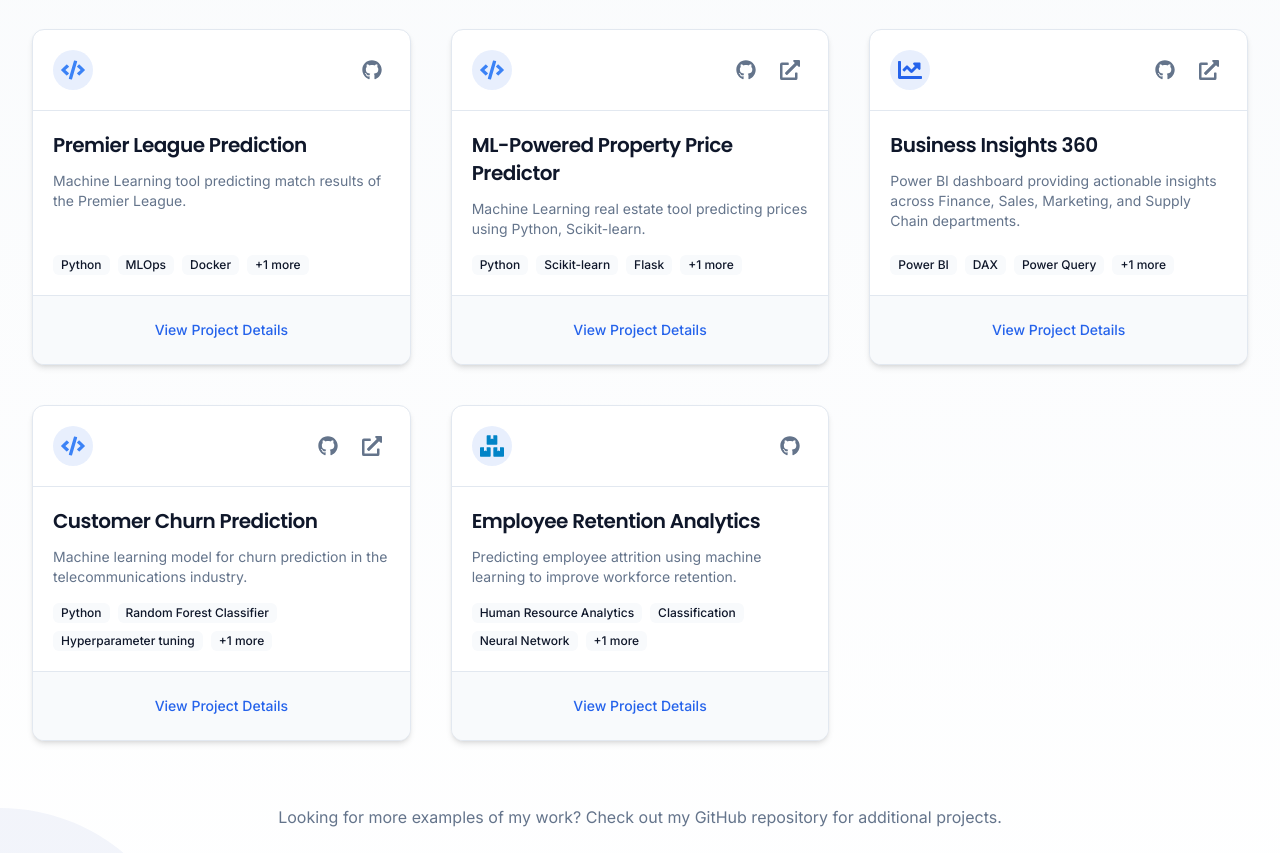
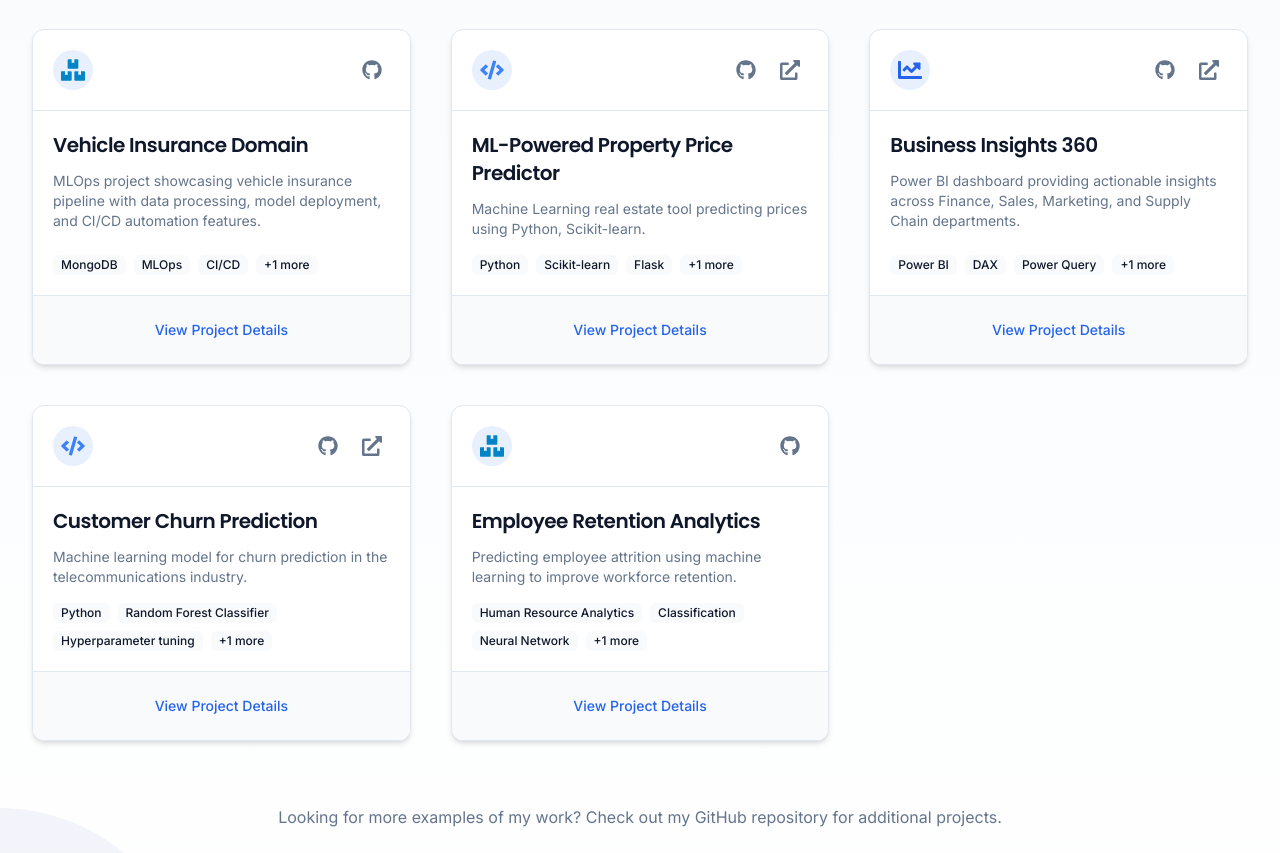
Before and after one commit to tirshiva/Analyst-Portfolio, a React (Vite) app: page / in a window 1280 px wide. Shown: the part 1220-2073 px from the top of the page. Built offline with nearby package versions, Linux system fonts and the light colour scheme.

Commit message:
Vehicle Insurance Project added

```diff
--- a/src/data/projects.js
+++ b/src/data/projects.js
@@ -12,10 +12,10 @@
 export const projects = [
   {
     id: 1,
-    title: "Premier League Prediction",
-    description: "Machine Learning tool predicting match results of the Premier League.",
-    techStack: ["Python", "MLOps", "Docker", "Ensemble"],
-    githubLink: "https://github.com/tirshiva/Premier-League-Prediction-/tree/master",
+    title: "Vehicle Insurance Domain",
+    description: "MLOps project showcasing vehicle insurance pipeline with data processing, model deployment, and CI/CD automation features.",
+    techStack: ["MongoDB","MLOps","CI/CD", "AWS EC2"],
+    githubLink: "https://github.com/tirshiva/MLOps-Proj1",
     // demoLink: "https://house-prediction-regression-model.onrender.com/",
     // image: "/images/01.png" // Fixed path
   },
```
